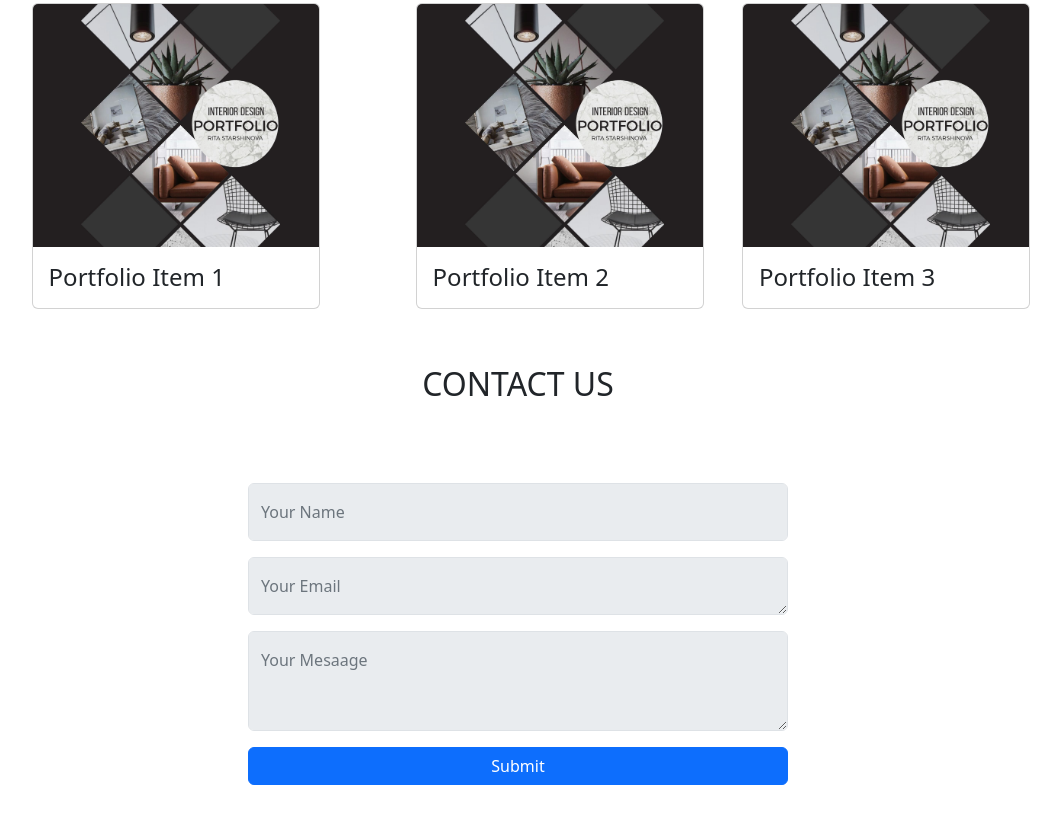
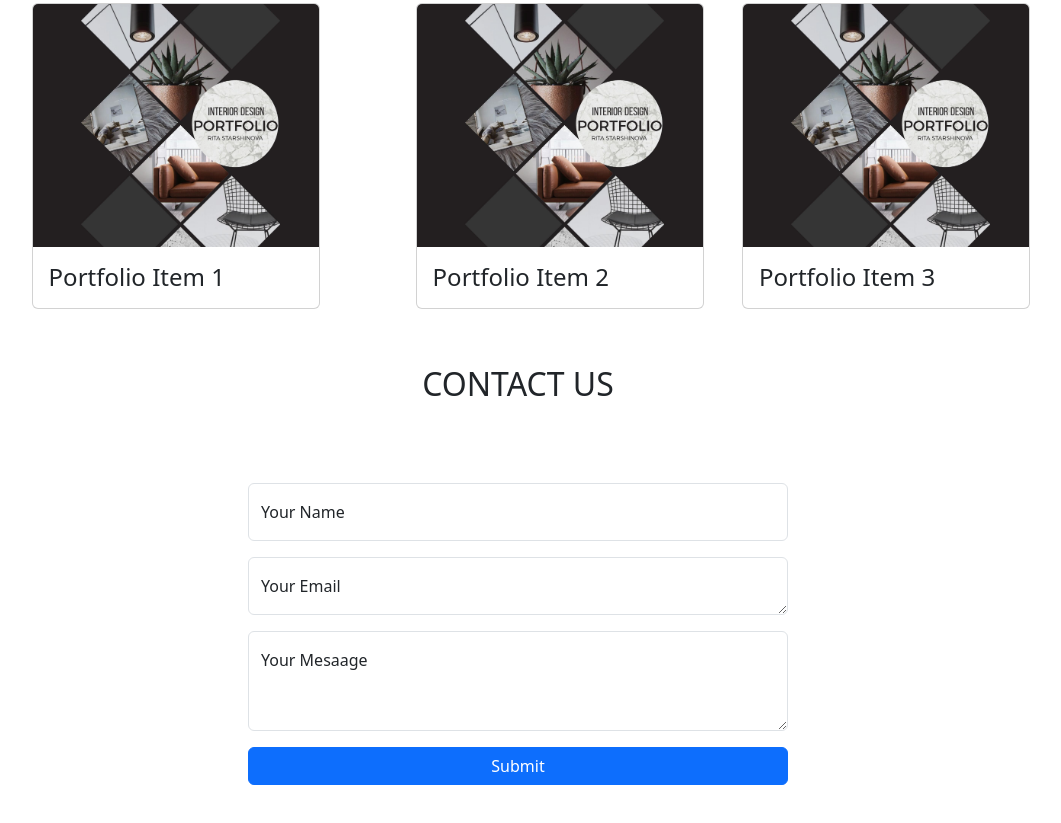
Before and after one commit to cnpriyankamadhwal/Bootstrap-Assignment-2, a plain HTML site: page index.html in a window 1280 px wide. Shown: the part 1005-1828 px from the top of the page, without its empty margins (122-1183 px from the left). Before the commit the page ends 1800 px from the top, so only its background shows below. Drawn offline with nearby package versions, Linux system fonts and the light colour scheme.

Commit message:
submit: bootstrap assignment no.2

```diff
--- a/index.html
+++ b/index.html
@@ -94,15 +94,15 @@
         <h2>Contact us</h2>
         <div class="wrap">
       <div class="form-floating mb-3">
-        <input type="email" class="form-control" id="floatingInputDisabled" placeholder="name@example.com" disabled>
+        <input type="email" class="form-control" id="floatingInputDisabled" placeholder="name@example.com">
         <label for="floatingInputDisabled">Your Name</label>
       </div>
       <div class="form-floating mb-3">
-        <textarea class="form-control" placeholder="Leave a comment here" id="floatingTextareaDisabled" disabled></textarea>
+        <textarea class="form-control" placeholder="Leave a comment here" id="floatingTextareaDisabled"></textarea>
         <label for="floatingTextareaDisabled">Your Email</label>
       </div>
       <div class="form-floating mb-3">
-        <textarea class="form-control" placeholder="Leave a comment here" id="floatingTextarea2Disabled" style="height: 100px" disabled></textarea>
+        <textarea class="form-control" placeholder="Leave a comment here" id="floatingTextarea2Disabled" style="height: 100px"></textarea>
         <label for="floatingTextarea2Disabled">Your Mesaage</label>
       </div>
       <!-- button -->
--- a/style.css
+++ b/style.css
@@ -1,4 +1,8 @@
 
+/* section */
+section{
+    margin: 50px 0;
+}
 
 /* navbar */
 .nav-bar {
```
